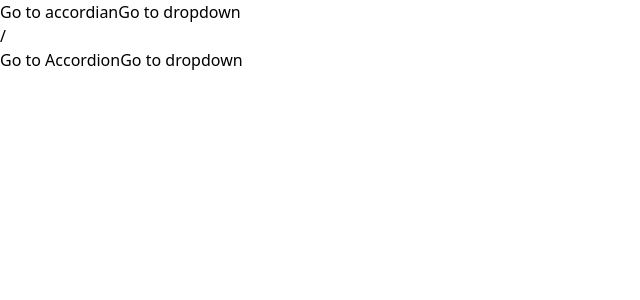
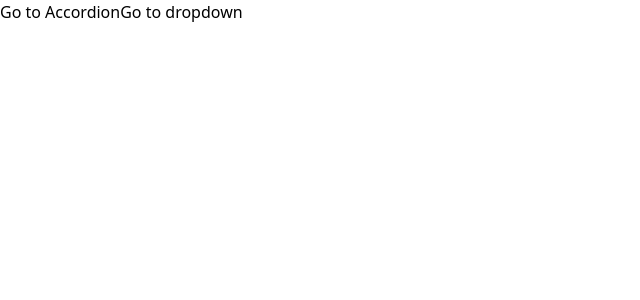
Before and after one commit to gresahodolli/modern-react-with-redux, a React (Create React App) app in the folder comps/: page / in a window 1280 px wide. Shown: the top 300 px of the page, without its empty margins (0-640 px from the left). Built offline with nearby package versions, Linux system fonts and the light colour scheme.

Commit message:
Open link to another page
And fixed something

```diff
--- a/comps/src/components/Link.js
+++ b/comps/src/components/Link.js
@@ -1,19 +1,22 @@
 import { useContext } from 'react';
 import NavigationContext from '../context/navigation';
 
+function Link({ to, children }) {
+  const { navigate } = useContext(NavigationContext);
 
-function Link({ to, children }) {
-    const { navigate } = useContext(NavigationContext);
+  const handleClick = (event) => {
+    if (event.metaKey || event.ctrlKey) {
+      return;
+    }
 
-    const handleClick = (event) => {
-        event.preventDefault();
-
-        navigate(to);
-    };
+    window.open(to, '_blank');
+  };
 
   return (
-    <a onClick={handleClick}>{children}</a>
-  )
+    <a href={to} onClick={handleClick} target="_blank" rel="noopener noreferrer">
+      {children}
+    </a>
+  );
 }
 
 export default Link;
--- a/comps/src/context/navigation.js
+++ b/comps/src/context/navigation.js
@@ -22,11 +22,11 @@ function NavigationProvider ({children}) {
     }
 
     return <NavigationContext.Provider value={{ currentPath, navigate}}>
-        <div>
+        {/* <div>
             <button onClick={()=> navigate('/accordian')}>Go to accordian</button>
             <button onClick={()=> navigate('/dropdown')}>Go to dropdown</button>
         </div>
-        {currentPath}
+        {currentPath} */}
         {children}
     </NavigationContext.Provider>
 }
```
